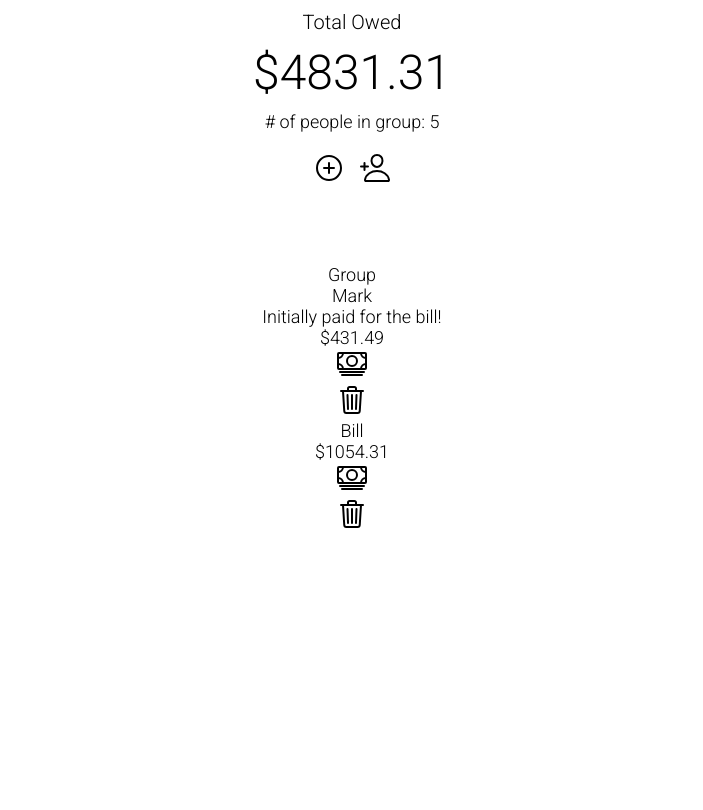
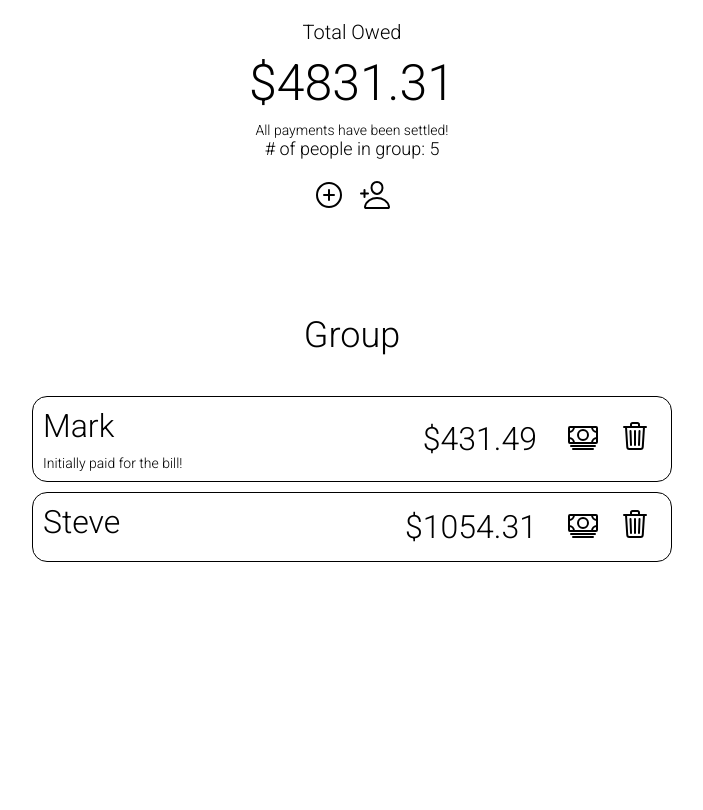
Before and after one commit to eugene-lok/bill-divider, a PHP site: page / in a window 1280 px wide. Shown: the whole page, without its empty margins (288-991 px from the left). Before the commit the page ends 528 px from the top, so only its background shows below. Run offline with PHP 8.4, Linux system fonts and the light colour scheme; some libraries are stand-ins or nearby versions.

Commit message:
Align HTML elements in peopleList

```diff
--- a/index.html
+++ b/index.html
@@ -14,6 +14,9 @@
         </div>
         <div class = "owedAmount">
             $4831.31
+        </div>
+        <div class = "owedSettled">
+            All payments have been settled!
         </div>
         <div class = "owedPeople">
             # of people in group:
@@ -34,24 +37,32 @@
 
     <div class = "peopleList">
         <div class = "peopleTitle">Group</div>
-        <div class = "person0">
+        <div class = "person clearfix" id = "person-0">
+            <div class = "left clearfix">
                 <div class = "personName">Mark</div>
                 <div class = "paidInitial">Initially paid for the bill!</div>
-            <div class = "amountOwed">$431.49</div>
+            </div>
+            <div class = "right clearfix">
+                <div class = "owedAmount">$431.49</div>
                 <div class = "btn-pay"><ion-icon name="cash-outline" size = "large"></ion-icon></div>
                 <div class = "btn-del"><ion-icon name="trash-outline" size = "large"></ion-icon></div>
             </div>
+        </div>
 
-        <div class = "person1">
-            <div class = "personName">Bill</div>
+        <div class = "person clearfix" id = "person-1">
+            <div class = "left clearfix">
+                <div class = "personName">Steve</div>
                 <div class = "paidInitial"></div>
-            <div class = "amountOwed">$1054.31</div>
+            </div>
+            <div class = "right clearfix">
+                <div class = "owedAmount">$1054.31</div>
                 <div class = "btn-pay"><ion-icon name="cash-outline" size = "large"></ion-icon></div>
                 <div class = "btn-del"><ion-icon name="trash-outline" size = "large"></ion-icon></div>
+            </div>
         </div>
 
     </div>
     <script src = "app.js"></script>
-    <script src="https://unpkg.com/ionicons@5.1.2/dist/ionicons.js"></script>
+    <script type="module" src="https://unpkg.com/ionicons@5.0.0/dist/ionicons/ionicons.esm.js"></script>
 </body>
 </html>
--- a/style.css
+++ b/style.css
@@ -10,11 +10,18 @@ body {
   font-size: 18px;
 }
 
+.clearfix::after {
+  content: "";
+  display: table;
+  clear: both;
+}
+
 .owedDisplay {
   height: 33vh;
   top: 50%;
   left: 50%;
   text-align: center;
+  margin-top: 10px;
 }
 
 .owedDisplay .owedTitle {
@@ -23,8 +30,12 @@ body {
 }
 
 .owedDisplay .owedAmount {
-  font-size: 48px;
+  font-size: 50px;
   padding: 10px 0px 10px 0px;
+}
+
+.owedDisplay .owedSettled {
+  font-size: 14px;
 }
 
 .owedDisplay .owedPeople {
@@ -51,7 +62,72 @@ body {
 
 .peopleList {
   height: 67vh;
-  left: 50%;
+  width: 50%;
   text-align: center;
+  margin: 0 auto;
+}
+
+.peopleList .person {
+  border: 1px solid black;
+  border-radius: 15px;
+  margin: 0px 0px 10px 0px;
+  display: -webkit-box;
+  display: -ms-flexbox;
+  display: flex;
+  -webkit-box-pack: center;
+      -ms-flex-pack: center;
+          justify-content: center;
+  -webkit-box-align: center;
+      -ms-flex-align: center;
+          align-items: center;
+}
+
+.peopleList .left {
+  width: 50%;
+  display: inline-block;
+  margin: 0 auto;
+}
+
+.peopleList .right {
+  width: 50%;
+  float: right;
+  display: -webkit-box;
+  display: -ms-flexbox;
+  display: flex;
+  -webkit-box-pack: right;
+      -ms-flex-pack: right;
+          justify-content: right;
+}
+
+.peopleList .peopleTitle {
+  font-size: 36px;
+  padding: 40px 0px 40px 0px;
+}
+
+.peopleList .personName {
+  text-align: left;
+  font-size: 32px;
+  padding: 10px 0px 5px 10px;
+}
+
+.peopleList .paidInitial {
+  font-size: 14px;
+  float: left;
+  left: 20px;
+  bottom: 10px;
+  padding: 5px 0px 10px 10px;
+}
+
+.peopleList .owedAmount {
+  font-size: 32px;
+  padding-right: 10px;
+}
+
+.peopleList .btn-pay {
+  padding: 2px 20px 0px 20px;
+}
+
+.peopleList .btn-del {
+  padding-right: 20px;
 }
 /*# sourceMappingURL=style.css.map */
--- a/style.scss
+++ b/style.scss
@@ -10,18 +10,28 @@ body {
 
 }
 
+.clearfix::after {
+    content: "";
+    display: table;
+    clear: both;
+}
+
 .owedDisplay {
     height: 33vh;
     top: 50%;
     left: 50%;
     text-align: center;
+    margin-top: 10px;
     .owedTitle{
         padding-top: 10px;
         font-size: 20px;
     }
     .owedAmount {
-        font-size: 48px;
+        font-size: 50px;
         padding: 10px 0px 10px 0px;
+    }
+    .owedSettled {
+        font-size: 14px;
     }
     .owedPeople {
         display: inline;
@@ -45,7 +55,60 @@ body {
 
 .peopleList {
     height: 67vh;
-    left: 50%;
+    width: 50%;
     text-align: center;
+    margin: 0 auto;
 
+    .person {
+        border: 1px solid black;
+        border-radius: 15px;
+        margin: 0px 0px 10px 0px;
+        display: flex;
+        justify-content: center;
+        align-items: center;
+    }
+
+    .left {
+        width: 50%;
+        display: inline-block;
+        margin: 0 auto;
+    }
+
+    .right {
+        width: 50%;
+        float: right;
+        display: flex;
+        justify-content: right;
+    }
+
+    .peopleTitle {
+        font-size: 36px;
+        padding: 40px 0px 40px 0px;
+    }
+
+    .personName {
+        text-align: left;
+        font-size: 32px;
+        padding: 10px 0px 5px 10px;
+    }
+
+    .paidInitial {
+        font-size: 14px;
+        float: left;
+        left: 20px;
+        bottom: 10px;
+        padding: 5px 0px 10px 10px;
+    }
+
+    .owedAmount{
+        font-size: 32px;
+        padding-right: 10px;
+    }
+    .btn-pay {
+        padding: 2px 20px 0px 20px;
+    }
+
+    .btn-del {
+        padding-right: 20px;
+    }
 }
```
Lines whose indentation alone changed are shown as unchanged.
